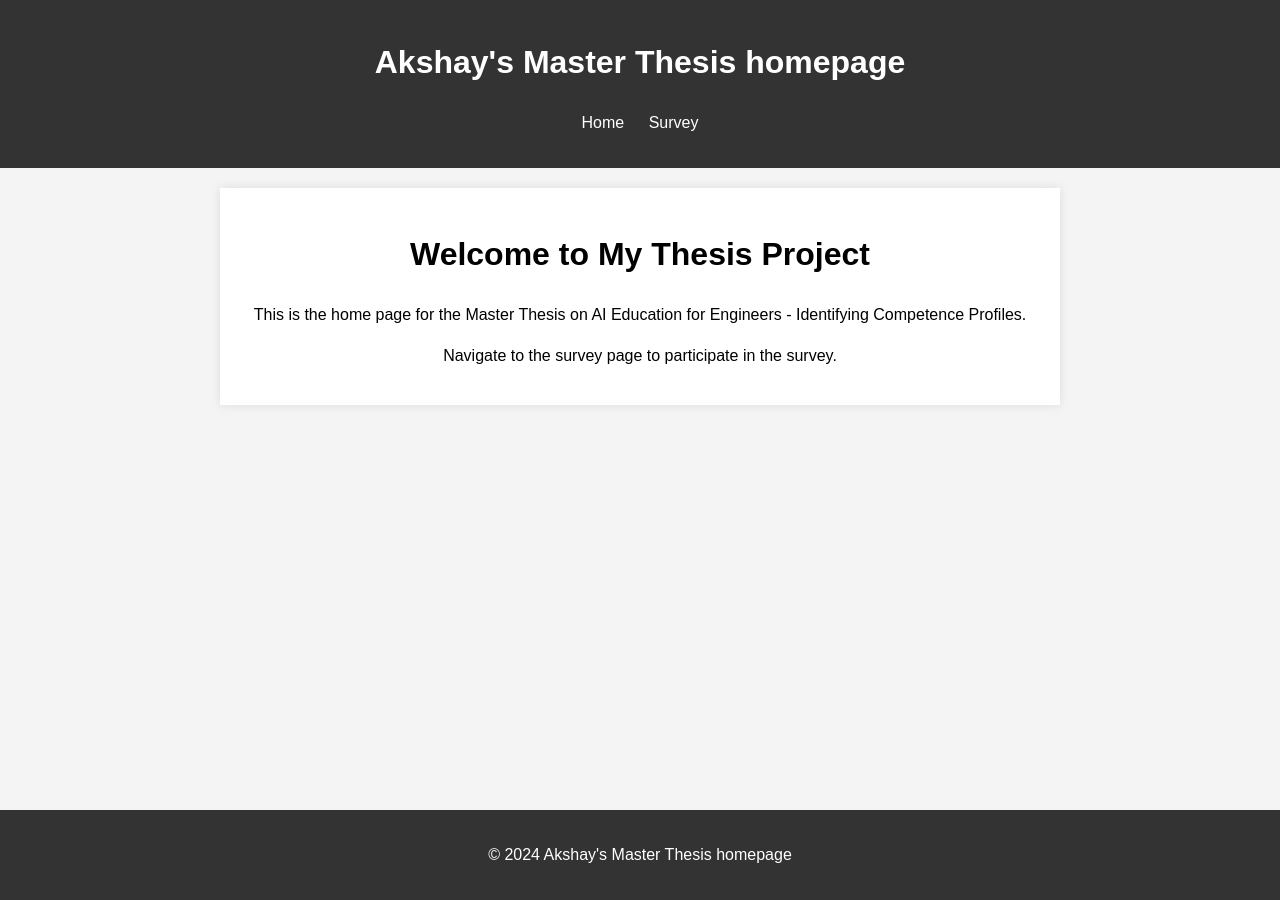
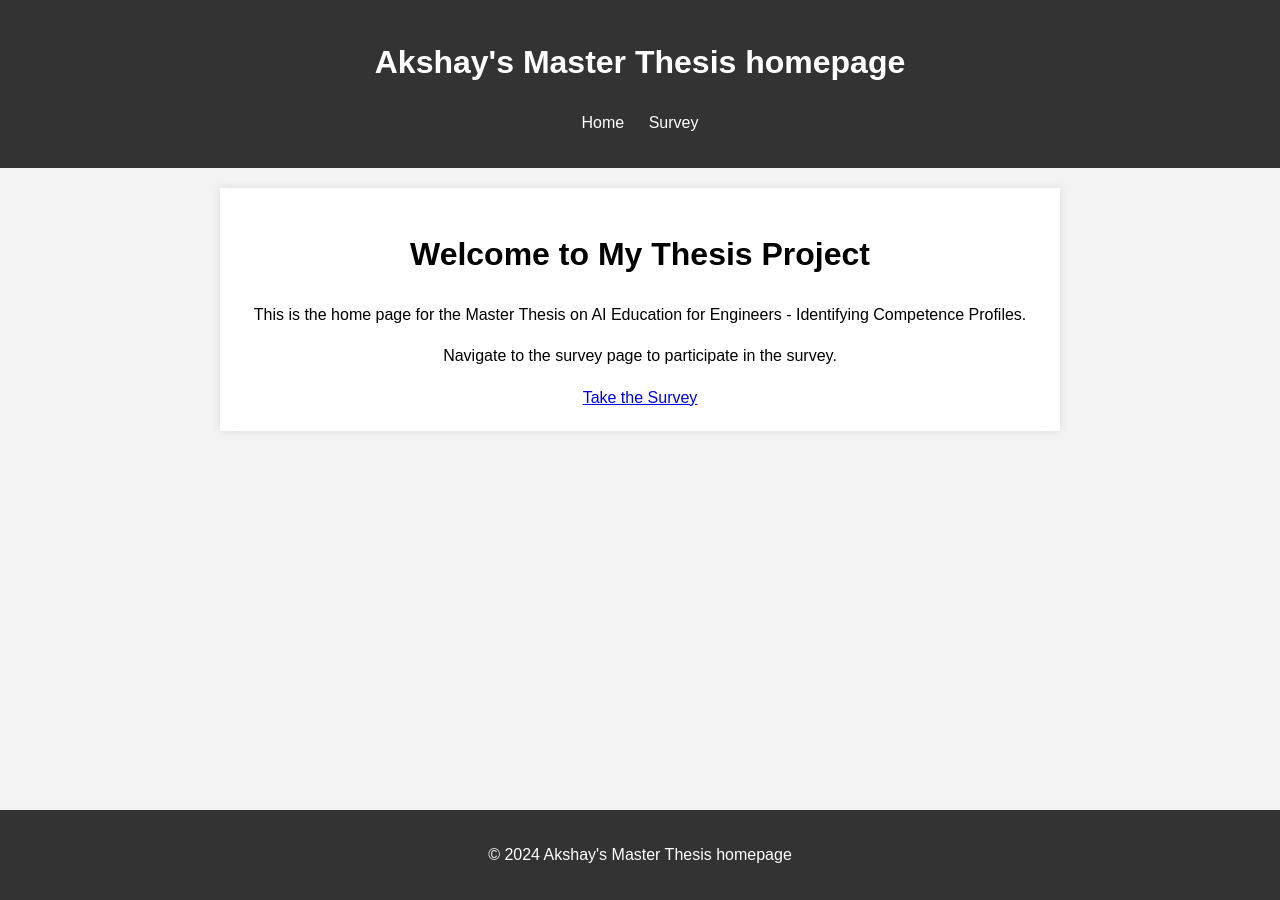
Before and after one commit to heyakshayjain/Thesis, a Jekyll site: the page built from index.html, in a window 1280 px wide. Built offline with Jekyll 4.4.1, drawn with Linux system fonts in a browser that asks for light colours.

Commit message:
Update index.html

```diff
--- a/index.html
+++ b/index.html
@@ -6,3 +6,4 @@ title: Home
 <h1>Welcome to My Thesis Project</h1>
 <p>This is the home page for the Master Thesis on AI Education for Engineers - Identifying Competence Profiles.</p>
 <p>Navigate to the survey page to participate in the survey.</p>
+<a href="{{ '/survey/' | relative_url }}" class="glowing-button">Take the Survey</a>
```
